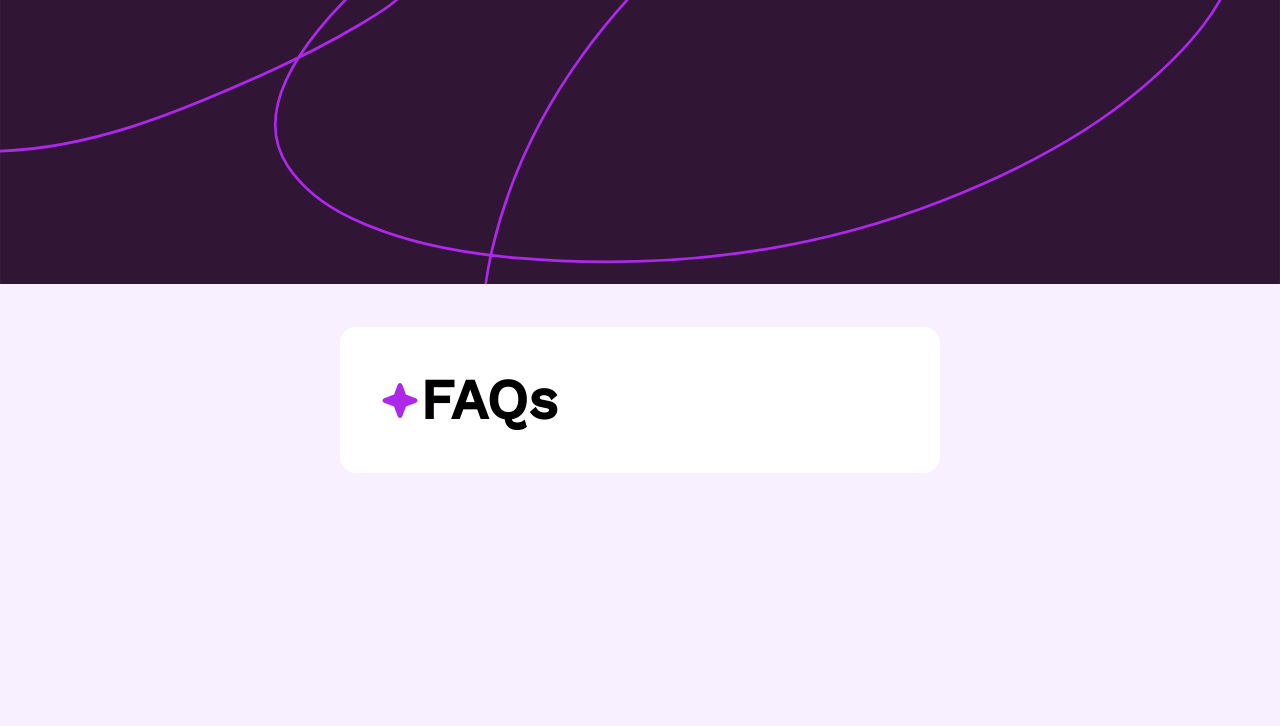
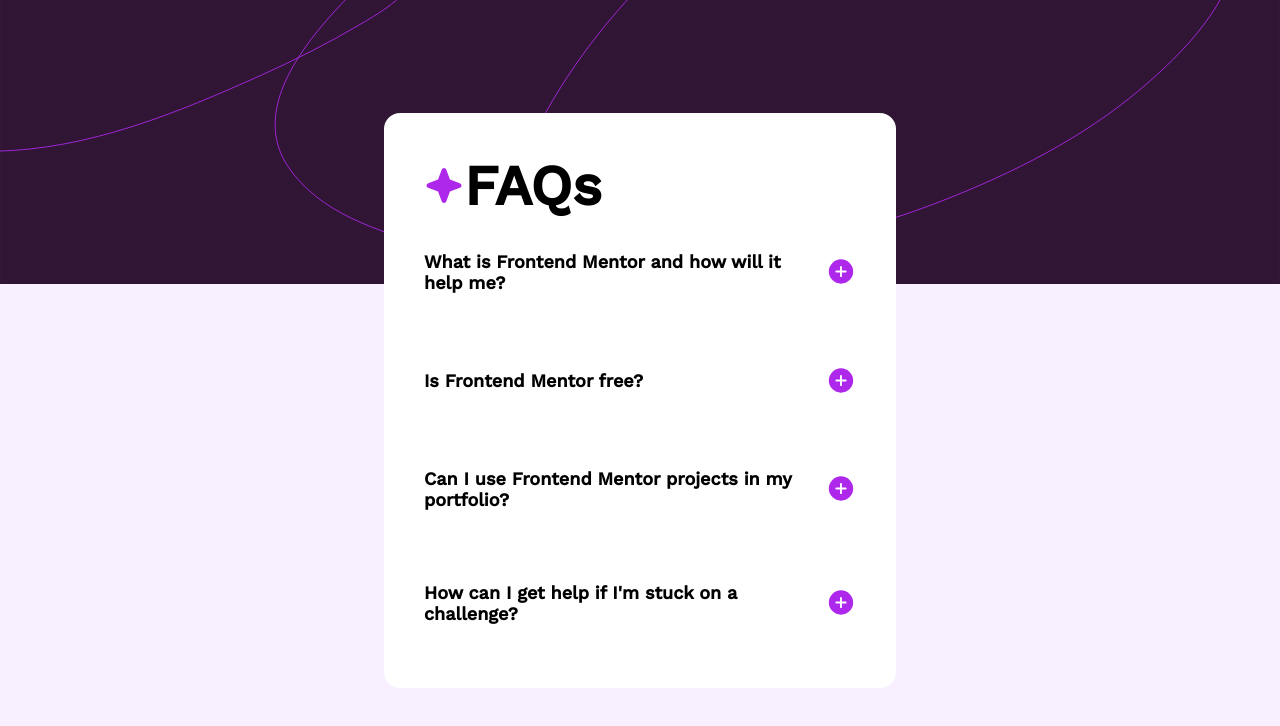
Before and after one commit to michellecordovi/FAQ_Accordian, a React (Vite) app: page / in a window 1280 px wide. Shown: the top 726 px of the page. Built offline with nearby package versions, Linux system fonts and the light colour scheme.

Commit message:
add props to questionAnd Answer

```diff
--- a/index.html
+++ b/index.html
@@ -14,6 +14,10 @@
 
   </head>
   <body>
+    <div id="background-img">
+      <svg xmlns="http://www.w3.org/2000/svg" fill="none" viewBox="0 0 1440 320"><g clipPath="url(#a)"><path fill="#301534" d="M0 0h1440v320H0z"/><path stroke="#AD28EB" strokeLinecap="round" strokeWidth="3" d="M-676-182C-454-10-396.863 71.888-197.5 143.5-99 178.882-36.919 170.726-4.751 170.108c104.487-2.01 204.609-43.237 298.633-85.495 38.354-17.238 75.882-36.189 112.063-57.63 23.903-14.165 58.87-33.913 64.721-64.42 2.32-12.102-16.369-12.24-23.771-9.789-13.511 4.474-25.95 16.544-36.056 25.669-19.131 17.273-37.062 35.948-53.235 56.031-33.728 41.883-68.034 100.247-34.158 152.014 17.287 26.415 43.94 45.693 72.112 59.127 56.182 26.791 119.205 38.742 180.778 44.146 164.438 14.432 328.964-3.461 483.004-63.622 79.76-31.148 158.55-70.539 224.23-126.245 48.56-41.186 102.8-96.548 110.66-162.9 10.93-92.187-94.04-136.062-169.29-148.418-61.41-10.084-123.75-4.164-184.07 9.588-78.262 17.84-149.006 47.67-214.241 94.384-130.002 93.093-234.95 228.413-272.466 385.827-15.64 65.625-16.648 138.21 5.493 202.551 21.452 62.338 69.196 110.576 124.048 144.923 65.117 40.774 137.161 62.14 212.839 73.21 100.474 14.696 202.817 12.233 303.027-2.997 176.17-26.772 352.73-88.431 505.18-181.077 103.22-62.725 199.3-134.15 280.06-224.425 17.7-19.793 31.81-40.875 43.74-64.521C2172.11-58.5 2095.5-145.528 2095.5-151"/></g><defs><clipPath id="a"><path fill="#fff" d="M0 0h1440v320H0z"/></clipPath></defs></svg>
+    </div>
+
     <main id="root"></main>
     <script type="module" src="/src/main.jsx"></script>
   </body>
--- a/package.json
+++ b/package.json
@@ -10,6 +10,7 @@
     "preview": "vite preview"
   },
   "dependencies": {
+    "prop-types": "^15.8.1",
     "react": "^18.3.1",
     "react-dom": "^18.3.1"
   },
--- a/src/App.jsx
+++ b/src/App.jsx
@@ -1,14 +1,12 @@
-import Card from './components/Card'
+import Header from "./components/Header";
+import QuestionGrid from './components/QuestionGrid';
 
 function App() {
   return (
-    <div>
-      <div id="background-img">
-        <svg xmlns="http://www.w3.org/2000/svg" fill="none" viewBox="0 0 1440 320"><g clipPath="url(#a)"><path fill="#301534" d="M0 0h1440v320H0z"/><path stroke="#AD28EB" strokeLinecap="round" strokeWidth="3" d="M-676-182C-454-10-396.863 71.888-197.5 143.5-99 178.882-36.919 170.726-4.751 170.108c104.487-2.01 204.609-43.237 298.633-85.495 38.354-17.238 75.882-36.189 112.063-57.63 23.903-14.165 58.87-33.913 64.721-64.42 2.32-12.102-16.369-12.24-23.771-9.789-13.511 4.474-25.95 16.544-36.056 25.669-19.131 17.273-37.062 35.948-53.235 56.031-33.728 41.883-68.034 100.247-34.158 152.014 17.287 26.415 43.94 45.693 72.112 59.127 56.182 26.791 119.205 38.742 180.778 44.146 164.438 14.432 328.964-3.461 483.004-63.622 79.76-31.148 158.55-70.539 224.23-126.245 48.56-41.186 102.8-96.548 110.66-162.9 10.93-92.187-94.04-136.062-169.29-148.418-61.41-10.084-123.75-4.164-184.07 9.588-78.262 17.84-149.006 47.67-214.241 94.384-130.002 93.093-234.95 228.413-272.466 385.827-15.64 65.625-16.648 138.21 5.493 202.551 21.452 62.338 69.196 110.576 124.048 144.923 65.117 40.774 137.161 62.14 212.839 73.21 100.474 14.696 202.817 12.233 303.027-2.997 176.17-26.772 352.73-88.431 505.18-181.077 103.22-62.725 199.3-134.15 280.06-224.425 17.7-19.793 31.81-40.875 43.74-64.521C2172.11-58.5 2095.5-145.528 2095.5-151"/></g><defs><clipPath id="a"><path fill="#fff" d="M0 0h1440v320H0z"/></clipPath></defs></svg>
-      </div>
-      <Card/>
-    </div>
-
+    <section id="FAQCard">
+        <Header/>
+        <QuestionGrid/>
+    </section>
   )
 }
 
--- a/src/components/Card.jsx
+++ /dev/null
@@ -1,11 +0,0 @@
-import Header from "./Header"
-
-function Card(){
-    return (
-        <section id="FAQCard">
-            <Header/>
-        </section>
-    )
-}
-
-export default Card;
--- a/src/components/FAQsData.jsx
+++ b/src/components/FAQsData.jsx
@@ -1,6 +1,6 @@
 const questions = [
     {
-        question: "What is Frontend Mentor",
+        question: "What is Frontend Mentor and how will it help me?",
         answer: "Frontend Mentor offers realistic coding challenges to help developers improve their frontend coding skills with projects in HTML, CSS, and Javascript. It's suitable for all levels and ideal for portfolio building."
     },
     {
--- /dev/null
+++ b/src/components/QuestionAndAnswer.jsx
@@ -0,0 +1,17 @@
+/* eslint-disable react/prop-types */
+
+function QuestionAndAnswer(props) {
+
+
+    return (
+        <div>
+            <div className="question-header">
+                <h2 className="question">{props.question}</h2>
+                <svg xmlns="http://www.w3.org/2000/svg" width="30" height="31" fill="none" viewBox="0 0 30 31"><path fill="#AD28EB" d="M15 3.313A12.187 12.187 0 1 0 27.188 15.5 12.203 12.203 0 0 0 15 3.312Zm4.688 13.124h-3.75v3.75a.938.938 0 0 1-1.876 0v-3.75h-3.75a.938.938 0 0 1 0-1.875h3.75v-3.75a.938.938 0 0 1 1.876 0v3.75h3.75a.938.938 0 0 1 0 1.876Z"/></svg>
+            </div>
+            <p className="answer">{props.answer}</p>
+        </div>
+    )
+}
+
+export default QuestionAndAnswer;
--- /dev/null
+++ b/src/components/QuestionGrid.jsx
@@ -0,0 +1,13 @@
+/* eslint-disable no-unused-vars */
+import questions from './FAQsData'
+import QuestionAndAnswer from './QuestionAndAnswer';
+
+function QuestionsGrid() {
+    return (
+        <div id="question-grid">
+            {questions.map((item, index) => <QuestionAndAnswer key={index} question={item.question} answer={item.answer}/>)}
+        </div>
+    )
+}
+
+export default QuestionsGrid;
--- a/src/index.css
+++ b/src/index.css
@@ -25,6 +25,7 @@
 
 h2{
     font-size: 18px;
+    display: inline-block;
 }
 
 p{
@@ -42,10 +43,14 @@
 /* CARD COMPONENT */
 #FAQCard{
     background-color:hsl(0, 0%, 100%);
-    width: 600px;
+    width: 40%;
+    max-width: 800px;
     padding: 40px;
     border-radius: 1rem;
     position: relative;
+    display: grid;
+    grid-template-columns: 1fr;
+    row-gap: 2rem;
 }
 
 /* HEADER */
@@ -53,3 +58,25 @@
     display: flex;
     align-items: center;
 }
+
+#question-grid{
+    display: grid;
+    grid-template-columns: 1fr;
+    row-gap: 48px;
+}
+
+.question-header{
+    margin-bottom: 24px;
+    display: grid;
+    grid-template-columns: 90% 10%;
+    justify-items: space-between;
+    align-items: center;
+}
+
+.question-header svg{
+    justify-self: end;
+}
+
+.answer {
+    display: none;
+}
```
Also changed, not shown: 1 other file (tests, documents, lock files or other folders).
